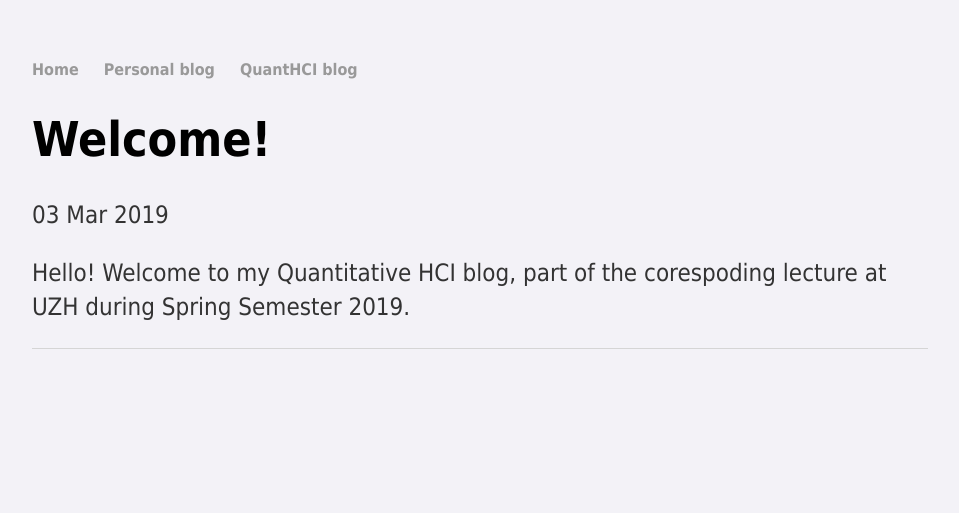
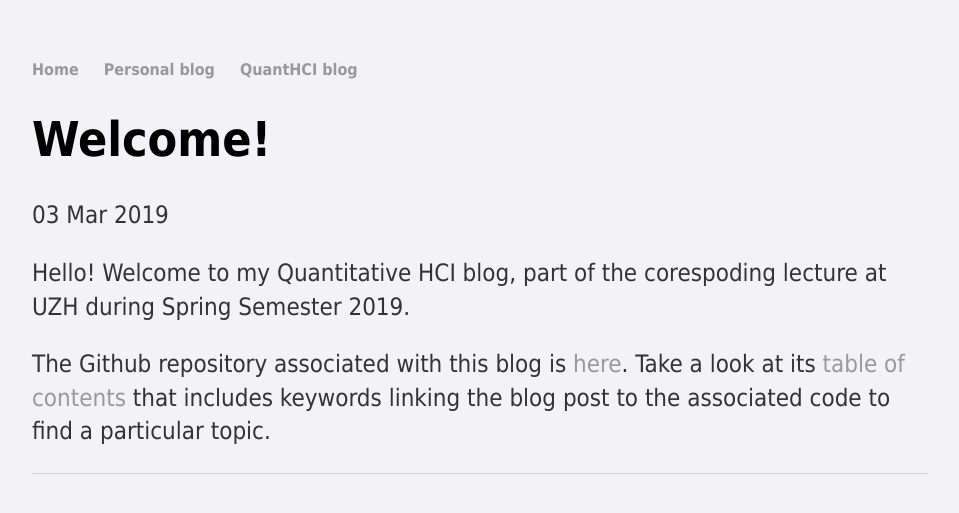
Before and after one commit to bianca-stancu/bianca-stancu.github.io, a Jekyll site: the page built from quanthci/_posts/2019-03-03-Welcome.md, in a window 1280 px wide. Shown: the top 513 px of the page, without its empty margins (160-1119 px from the left). Built offline with Jekyll 4.4.1, drawn with Linux system fonts in a browser that asks for light colours; comment, search, counter and statistics services are not loaded.

Commit message:
Fixes to intro

```diff
--- a/quanthci/_posts/2019-03-03-Welcome.md
+++ b/quanthci/_posts/2019-03-03-Welcome.md
@@ -4,3 +4,6 @@ title: "Welcome!"
 date: 2019-03-03
 ---
 Hello! Welcome to my Quantitative HCI blog, part of the corespoding lecture at UZH during Spring Semester 2019.
+
+The Github repository associated with this blog is [here](https://github.com/bianca-stancu/QuantHCI2019).
+Take a look at its [table of contents](https://github.com/bianca-stancu/QuantHCI2019/wiki) that includes keywords linking the blog post to the associated code to find a particular topic.
```
